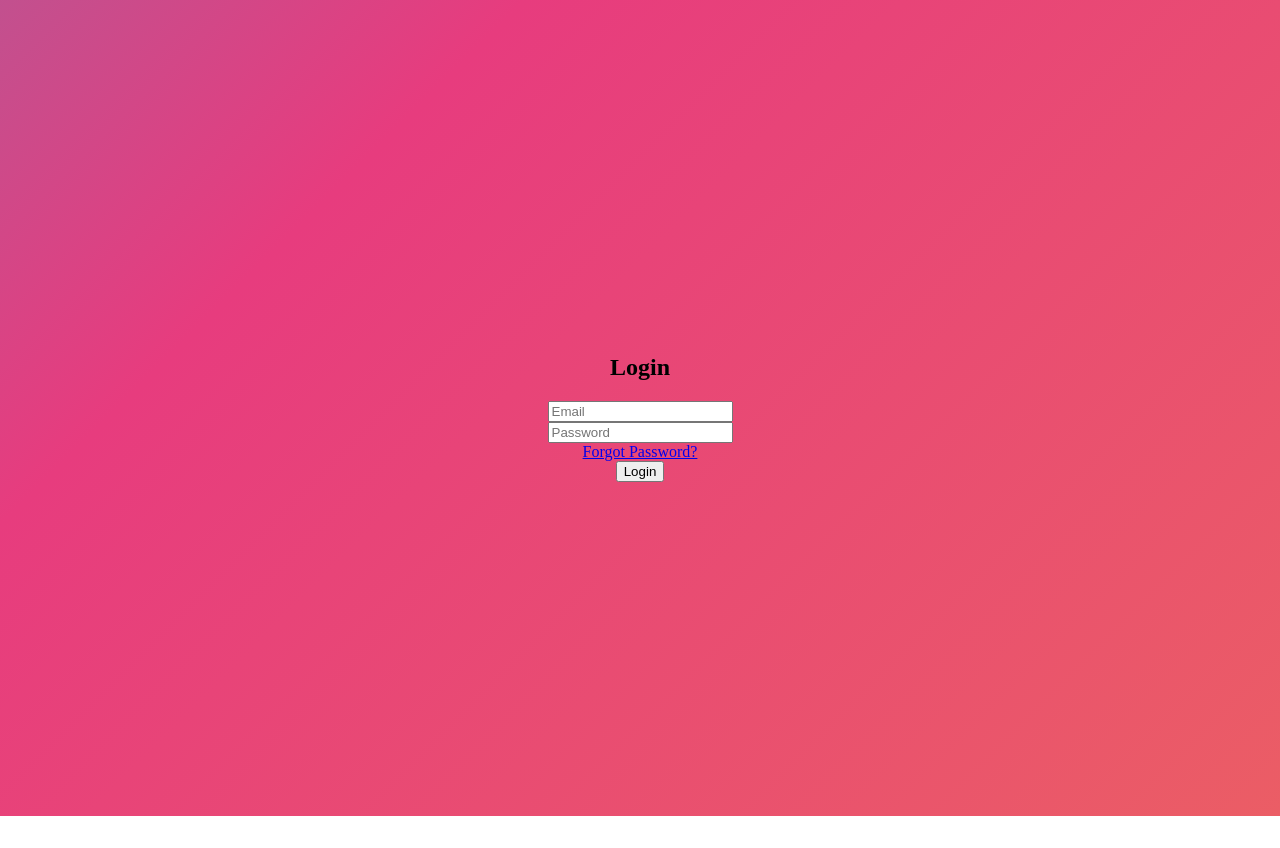
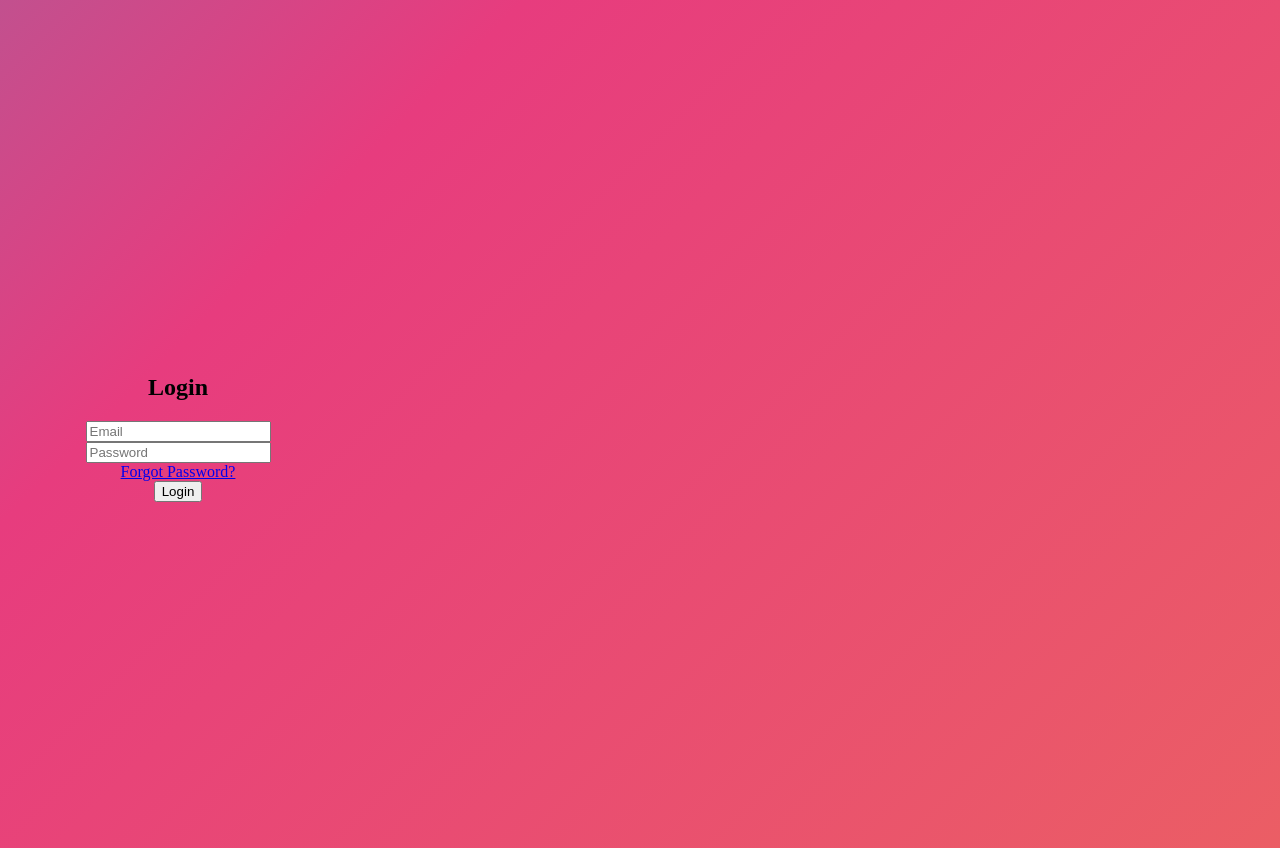
Before and after one commit to SokhaTaras/TravelProject, an Angular app: page / in a window 1280 px wide. Before the commit the page ends 816 px from the top, so only its background shows below. Built offline with nearby package versions, Linux system fonts and the light colour scheme.

Commit message:
my first commit

```diff
--- a/angular.json
+++ b/angular.json
@@ -100,5 +100,8 @@
         }
       }
     }
+  },
+  "cli": {
+    "analytics": false
   }
 }
--- a/src/app/components/login/login.component.scss
+++ b/src/app/components/login/login.component.scss
@@ -1,10 +1,11 @@
 .container{
   height: 100%;
-  width: 100%;
+  width: 300px;
   display: flex;
   justify-content: center;
   align-items: center;
   flex-direction: column;
+  padding: 20px;
 
   #forgottenPassword{
     display: flex;
```
